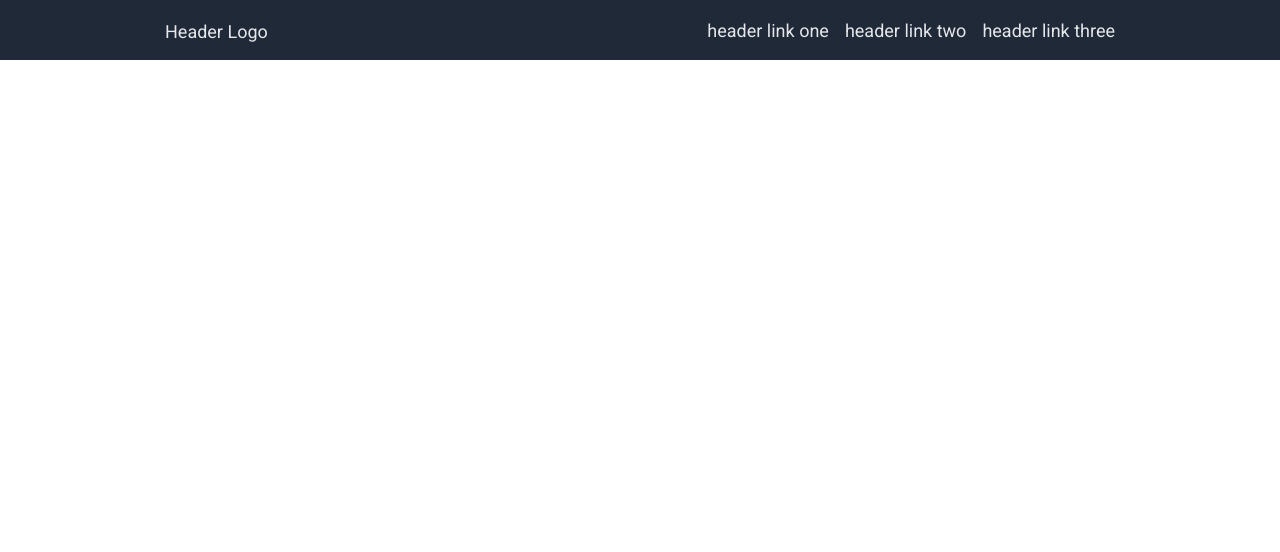
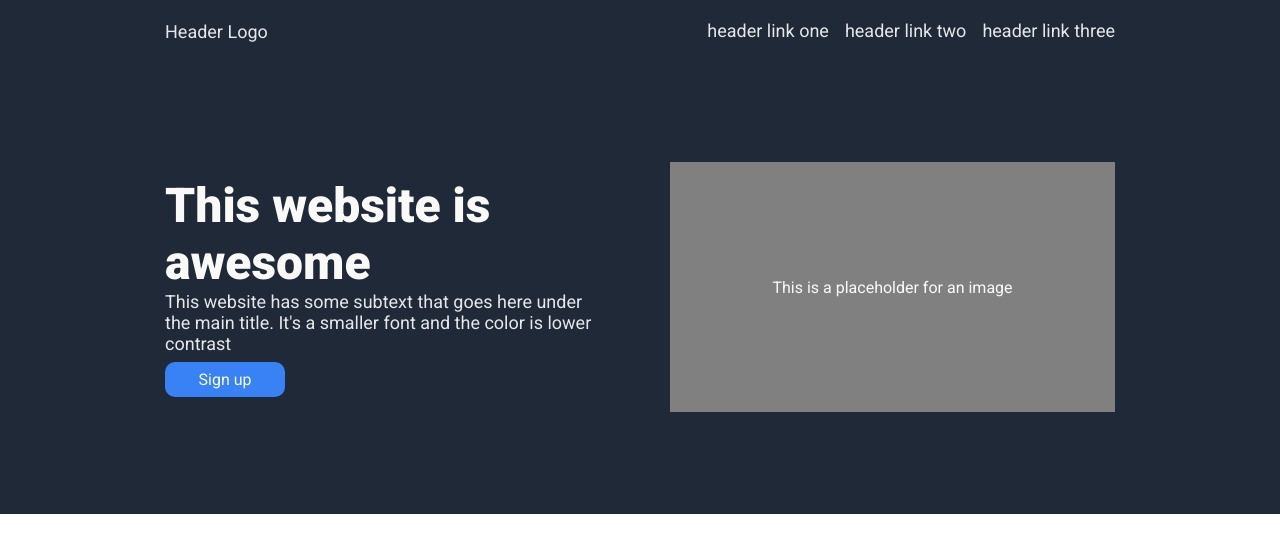
Before and after one commit to Giuliorio/TOP-landing-page, a plain HTML site: page index.html in a window 1280 px wide. Drawn offline with Linux system fonts and the light colour scheme.

Commit message:
Add the hero section

```diff
--- a/index.html
+++ b/index.html
@@ -18,5 +18,15 @@
             <li><a href="#">header link three</a></li>
         </ul>
     </nav>
+    <section class="hero dark-bg">
+        <div class="container">
+            <div class="card">
+                <div class="title">This website is awesome</div>
+                <div class="text">This website has some subtext that goes here under the main title. It's a smaller font and the color is lower contrast</div>
+                <div class="button">Sign up</div>
+            </div>
+            <div class="image">This is a placeholder for an image</div>
+        </div>
+    </section>
 </body>
 </html>
--- a/style.css
+++ b/style.css
@@ -38,3 +38,52 @@ nav ul {
     margin-right: auto;
     font-size: 24px;
 }
+
+.container {
+    max-width: 950px;
+    margin: auto;
+    display: flex;
+    justify-content: center;
+    align-items: center;
+    gap: 60px;
+    padding: 52px 16px;
+}
+
+.hero .container {
+    height: 350px;
+}
+
+.hero .image {
+    background-color: grey;
+    flex: 1 1 200px;
+
+    display: flex;
+    justify-content: center;
+    align-items: center;
+
+    height: 250px;
+}
+
+.hero .card {
+    flex: 1 1 200px;
+}
+
+.hero .text {
+    font-size: 18px;
+    color: #e5e7eb;
+}
+
+.card .title {
+    font-size: 48px;
+    font-weight: 800;
+}
+
+.card .button {
+    color: #f9faf8;
+    background-color: #3882f6;
+    padding: 8px 24px;
+    text-align: center;
+    width: 72px;
+    border-radius: 10px;
+    margin-top: 8px;
+}
```
